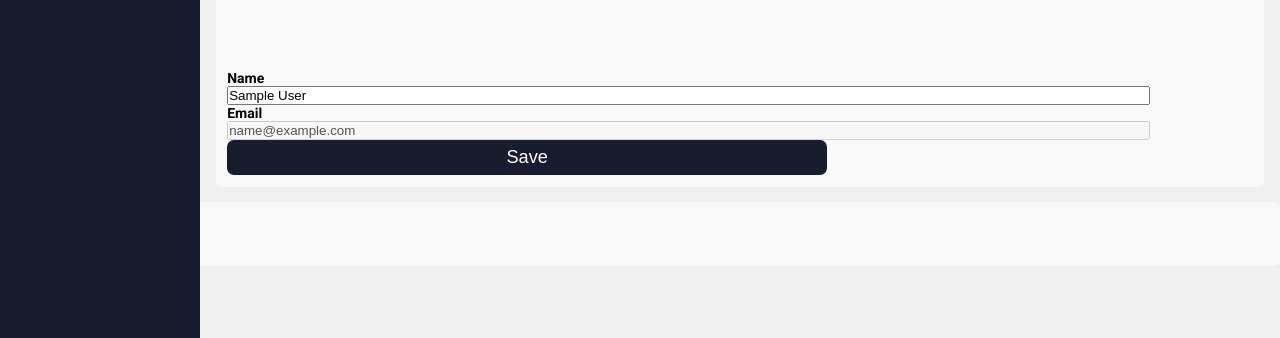
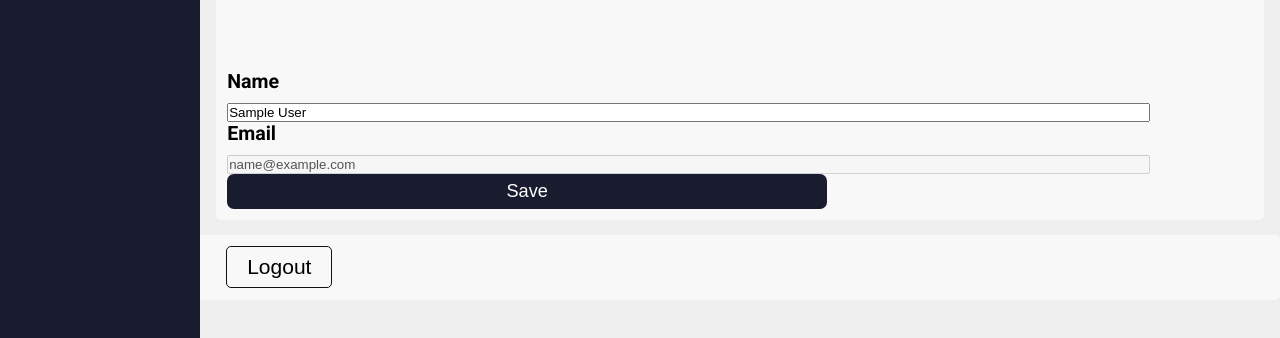
Before and after one commit to bernardocastro95/system, a React (Create React App) app: page /profile in a window 1280 px wide. Shown: the part 328-666 px from the top of the page. Built offline with nearby package versions, Linux system fonts and the light colour scheme; no server answers; sample sign-in values are in the browser's storage.

Commit message:
CSS Correction

```diff
--- a/src/pages/profile/index.js
+++ b/src/pages/profile/index.js
@@ -37,10 +37,10 @@ export default function Profile(){
                         </label>
 
 
-                        <labe>Name</labe>
+                        <label>Name</label>
                         <input type="text" value={name} onChange={(e) => setName(e.target.value)}/>
 
-                        <labe>Email</labe>
+                        <label>Email</label>
                         <input type="text" value={email} disabled={true}/>
 
                         <button type="submit">Save</button>
--- a/src/pages/profile/profile.css
+++ b/src/pages/profile/profile.css
@@ -60,4 +60,5 @@
     display: flex;
     justify-content: center;
     align-items: center;
+    margin-left: 215px;
 }
```
